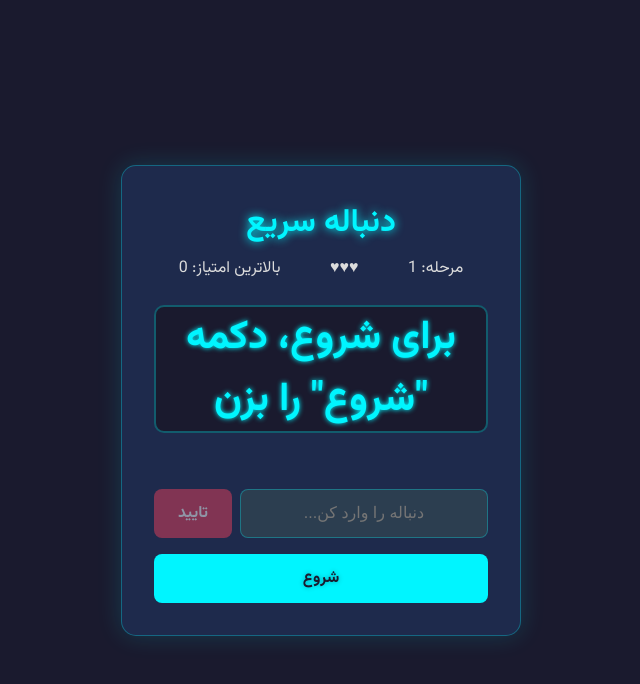
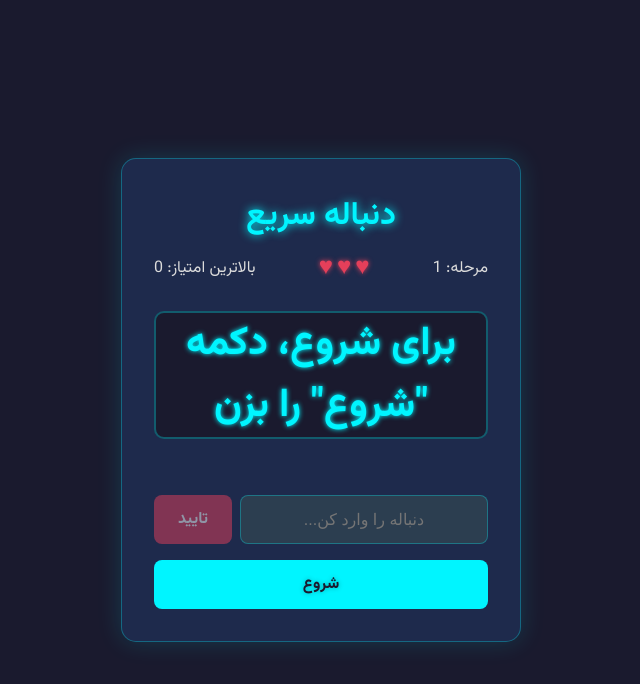
Before and after one commit to saeedamirii/saeed, a plain HTML site: page index.html in a window 1280 px wide. Shown: the whole page, without its empty margins (319-959 px from the left). Drawn offline with Linux system fonts and the light colour scheme.

Commit message:
Update style.css

```diff
--- a/style.css
+++ b/style.css
@@ -8,6 +8,7 @@
     --border-color: rgba(0, 245, 255, 0.3);
     --success-color: #4caf50;
     --error-color: #f44336;
+    --heart-color: var(--secondary-accent);
 }
 
 * {
@@ -52,9 +53,30 @@ body {
 
 .game-info {
     display: flex;
-    justify-content: space-around;
+    justify-content: space-between; /* Changed to space-between */
+    align-items: center;
     font-size: 1rem;
 }
+
+/* --- Lives (Hearts) Display --- */
+.lives {
+    display: flex;
+    gap: 0.25rem;
+}
+
+.heart {
+    color: var(--heart-color);
+    font-size: 1.5rem;
+    text-shadow: 0 0 5px var(--heart-color);
+    transition: all 0.3s ease;
+}
+
+.heart.lost {
+    color: #4a4e69;
+    text-shadow: none;
+    transform: scale(0.8);
+}
+
 
 /* --- Display Box --- */
 .display-box {
```
